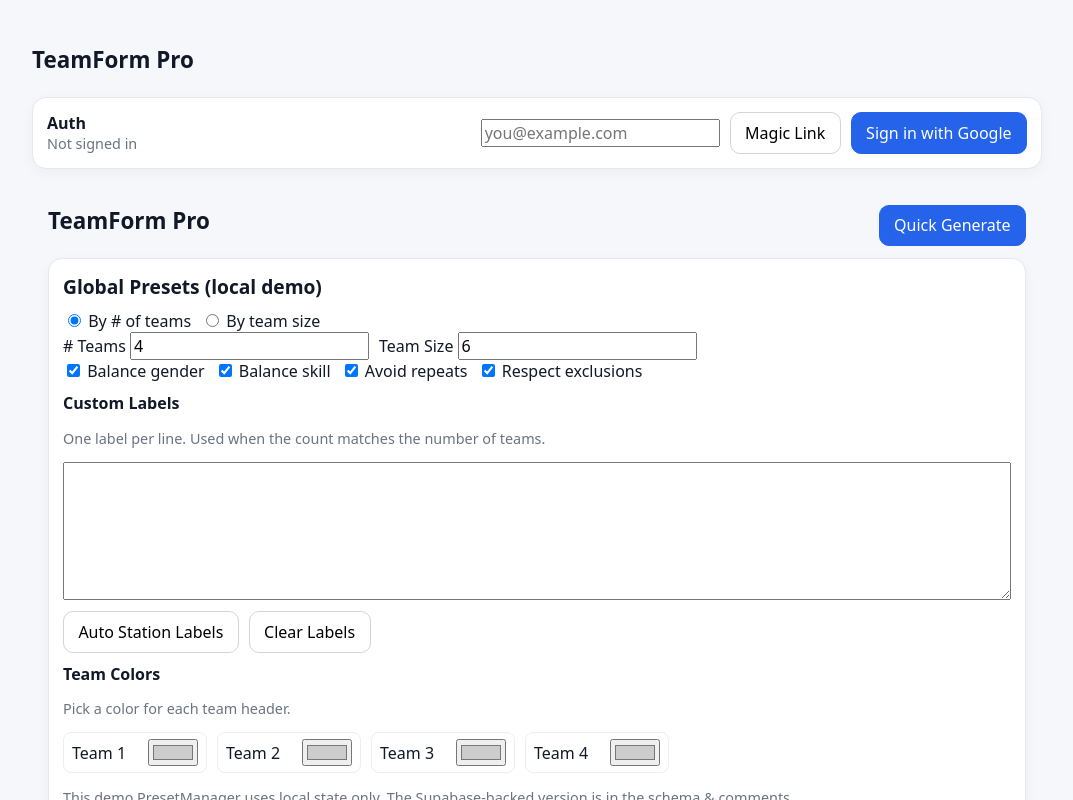
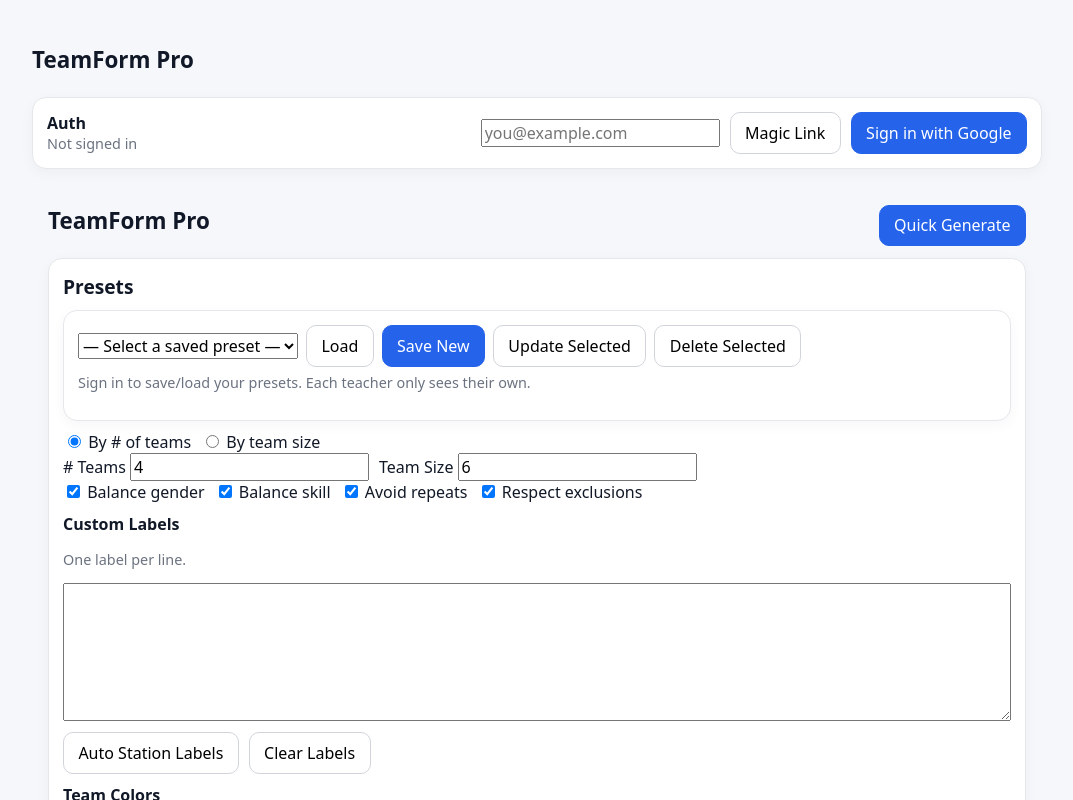
Before and after one commit to TeamFormPro/TeamForm-Pro, a React (Vite) app: page / in a window 1280 px wide. Shown: the top 800 px of the page, without its empty margins (103-1176 px from the left). Built offline with nearby package versions, Linux system fonts and the light colour scheme.

Commit message:
Add Presets (save/load) and wire into Dashboard

```diff
--- a/src/components/PresetManager.tsx
+++ b/src/components/PresetManager.tsx
@@ -1,5 +1,7 @@
-import { useState } from 'react'
+import { useEffect, useState } from 'react'
 import type { GroupOptions } from '../types'
+import { listPresets, createPreset, updatePreset, deletePreset, type PresetRow } from '../lib/data'
+import { supabase } from '../lib/supabase'
 
 const DEFAULT_OPTIONS: GroupOptions = {
   mode: 'teams',
@@ -15,77 +17,152 @@ const DEFAULT_OPTIONS: GroupOptions = {
 
 export default function PresetManager() {
   const [opts, setOpts] = useState<GroupOptions>(DEFAULT_OPTIONS)
+  const [presets, setPresets] = useState<PresetRow[]>([])
+  const [selectedId, setSelectedId] = useState<string>('')
 
-  const teamCountForLabels = () => {
-    if (opts.mode === 'teams') return Math.max(1, opts.numTeams || 4)
-    return Math.max(1, Math.ceil((opts.teamSize || 6)))
-  }
+  useEffect(() => {
+    const load = async () => {
+      const { data: { user } } = await supabase.auth.getUser()
+      if (!user) { setPresets([]); return }
+      const rows = await listPresets()
+      setPresets(rows)
+    }
+    load()
+    const sub = supabase.auth.onAuthStateChange(() => load())
+    return () => { sub.data.subscription.unsubscribe() }
+  }, [])
 
-  const autoStations = () => {
-    const k = teamCountForLabels()
-    const labels = Array.from({length: k}, (_,i)=>`Station ${i+1}`)
-    setOpts({...opts, customLabels: labels})
-  }
+  const kTeams = opts.mode === 'teams'
+    ? Math.max(1, opts.numTeams || 1)
+    : Math.max(1, Math.ceil((opts.teamSize || 2))) // rough preview for labels/colors count
 
-  const ensureColorCount = (k: number) => {
+  const ensureColors = (k: number) => {
     const base = opts.customColors || []
     const next = base.slice(0, k)
     while (next.length < k) next.push('#cccccc')
     return next
   }
 
-  const colorCount = teamCountForLabels()
-  const colors = ensureColorCount(colorCount)
+  async function onSaveNew() {
+    const name = prompt('Preset name?')
+    if (!name) return
+    await createPreset(name, opts)
+    const rows = await listPresets()
+    setPresets(rows)
+    alert('Preset saved.')
+  }
+
+  async function onUpdateExisting() {
+    if (!selectedId) return alert('Choose a preset to update.')
+    const row = presets.find(p => p.id === selectedId)
+    if (!row) return
+    await updatePreset(row.id, row.name, opts)
+    const rows = await listPresets()
+    setPresets(rows)
+    alert('Preset updated.')
+  }
+
+  async function onDelete() {
+    if (!selectedId) return alert('Choose a preset to delete.')
+    if (!confirm('Delete this preset?')) return
+    await deletePreset(selectedId)
+    setSelectedId('')
+    const rows = await listPresets()
+    setPresets(rows)
+  }
+
+  function applyPreset(row: PresetRow) {
+    setSelectedId(row.id)
+    setOpts(row.options_json as GroupOptions)
+  }
+
+  function autoStations() {
+    const labels = Array.from({ length: kTeams }, (_, i) => `Station ${i + 1}`)
+    setOpts({ ...opts, customLabels: labels })
+  }
+
+  const colors = ensureColors(kTeams)
 
   return (
     <div>
-      <h2>Global Presets (local demo)</h2>
+      <h2>Presets</h2>
+
+      {/* Preset picker */}
+      <div className="card" style={{ marginBottom: 10 }}>
+        <div className="row" style={{ flexWrap: 'wrap', gap: 8 }}>
+          <select value={selectedId} onChange={e => setSelectedId(e.target.value)}>
+            <option value="">— Select a saved preset —</option>
+            {presets.map(p => (
+              <option key={p.id} value={p.id}>
+                {new Date(p.created_at).toLocaleDateString()} — {p.name}
+              </option>
+            ))}
+          </select>
+          <button onClick={async () => {
+            const row = presets.find(p => p.id === selectedId)
+            if (!row) return alert('Pick a preset to load.')
+            applyPreset(row)
+          }}>
+            Load
+          </button>
+          <button onClick={onSaveNew} className="primary">Save New</button>
+          <button onClick={onUpdateExisting}>Update Selected</button>
+          <button onClick={onDelete}>Delete Selected</button>
+        </div>
+        <p className="muted" style={{ marginTop: 6 }}>
+          Sign in to save/load your presets. Each teacher only sees their own.
+        </p>
+      </div>
+
+      {/* Options editor (same as before, with labels/colors) */}
       <div className="row">
-        <label><input type="radio" checked={opts.mode==='teams'} onChange={()=>setOpts({...opts, mode:'teams'})}/> By # of teams</label>
-        <label><input type="radio" checked={opts.mode==='size'} onChange={()=>setOpts({...opts, mode:'size'})}/> By team size</label>
+        <label><input type="radio" checked={opts.mode === 'teams'} onChange={() => setOpts({ ...opts, mode: 'teams' })} /> By # of teams</label>
+        <label><input type="radio" checked={opts.mode === 'size'} onChange={() => setOpts({ ...opts, mode: 'size' })} /> By team size</label>
       </div>
       <div className="row">
-        <label># Teams <input type="number" value={opts.numTeams||4} onChange={e=>setOpts({...opts, numTeams: Number(e.target.value)})}/></label>
-        <label>Team Size <input type="number" value={opts.teamSize||6} onChange={e=>setOpts({...opts, teamSize: Number(e.target.value)})}/></label>
+        <label># Teams <input type="number" value={opts.numTeams || 4} onChange={e => setOpts({ ...opts, numTeams: Number(e.target.value) })} /></label>
+        <label>Team Size <input type="number" value={opts.teamSize || 6} onChange={e => setOpts({ ...opts, teamSize: Number(e.target.value) })} /></label>
       </div>
       <div className="row">
-        <label><input type="checkbox" checked={opts.balanceGender} onChange={e=>setOpts({...opts, balanceGender: e.target.checked})}/> Balance gender</label>
-        <label><input type="checkbox" checked={opts.balanceSkill} onChange={e=>setOpts({...opts, balanceSkill: e.target.checked})}/> Balance skill</label>
-        <label><input type="checkbox" checked={opts.avoidRepeats} onChange={e=>setOpts({...opts, avoidRepeats: e.target.checked})}/> Avoid repeats</label>
-        <label><input type="checkbox" checked={opts.respectExclusions} onChange={e=>setOpts({...opts, respectExclusions: e.target.checked})}/> Respect exclusions</label>
+        <label><input type="checkbox" checked={opts.balanceGender} onChange={e => setOpts({ ...opts, balanceGender: e.target.checked })} /> Balance gender</label>
+        <label><input type="checkbox" checked={opts.balanceSkill} onChange={e => setOpts({ ...opts, balanceSkill: e.target.checked })} /> Balance skill</label>
+        <label><input type="checkbox" checked={opts.avoidRepeats} onChange={e => setOpts({ ...opts, avoidRepeats: e.target.checked })} /> Avoid repeats</label>
+        <label><input type="checkbox" checked={opts.respectExclusions} onChange={e => setOpts({ ...opts, respectExclusions: e.target.checked })} /> Respect exclusions</label>
       </div>
 
       <div style={{ marginTop: 10 }}>
         <strong>Custom Labels</strong>
-        <p className="muted">One label per line. Used when the count matches the number of teams.</p>
+        <p className="muted">One label per line.</p>
         <textarea
           rows={6}
-          style={{width:'100%'}}
-          value={(opts.customLabels||[]).join('\n')}
-          onChange={e=>setOpts({...opts, customLabels: e.target.value.split(/\r?\n/).map(s=>s.trim()).filter(Boolean)})}
+          style={{ width: '100%' }}
+          value={(opts.customLabels || []).join('\n')}
+          onChange={e => setOpts({
+            ...opts,
+            customLabels: e.target.value.split(/\r?\n/).map(s => s.trim()).filter(Boolean)
+          })}
         />
-        <div className="row" style={{marginTop:6}}>
+        <div className="row" style={{ marginTop: 6 }}>
           <button onClick={autoStations}>Auto Station Labels</button>
-          <button onClick={()=> setOpts({...opts, customLabels: []})}>Clear Labels</button>
+          <button onClick={() => setOpts({ ...opts, customLabels: [] })}>Clear Labels</button>
         </div>
       </div>
 
       <div style={{ marginTop: 10 }}>
         <strong>Team Colors</strong>
         <p className="muted">Pick a color for each team header.</p>
-        <div className="row" style={{flexWrap:'wrap'}}>
+        <div className="row" style={{ flexWrap: 'wrap' }}>
           {colors.map((c, i) => (
-            <label key={i} className="row" style={{gap:6, border:'1px solid #eee', borderRadius:8, padding:'6px 8px'}}>
-              <span style={{minWidth:70}}>Team {i+1}</span>
-              <input type="color" value={c} onChange={e=>{
+            <label key={i} className="row" style={{ gap: 6, border: '1px solid #eee', borderRadius: 8, padding: '6px 8px' }}>
+              <span style={{ minWidth: 70 }}>Team {i + 1}</span>
+              <input type="color" value={c} onChange={e => {
                 const next = colors.slice(); next[i] = e.target.value
-                setOpts({...opts, customColors: next})
-              }}/>
+                setOpts({ ...opts, customColors: next })
+              }} />
             </label>
           ))}
         </div>
       </div>
-      <p className="muted">This demo PresetManager uses local state only. The Supabase-backed version is in the schema & comments.</p>
     </div>
   )
 }
--- /dev/null
+++ b/src/lib/data.ts
@@ -0,0 +1,48 @@
+import { supabase } from './supabase'
+
+export async function requireUserId() {
+  const { data: { user }, error } = await supabase.auth.getUser()
+  if (error) throw error
+  if (!user) throw new Error('Please sign in first.')
+  return user.id
+}
+
+export type PresetRow = {
+  id: string
+  name: string
+  options_json: any
+  created_at: string
+}
+
+export async function listPresets(): Promise<PresetRow[]> {
+  const { data, error } = await supabase
+    .from('presets')
+    .select('*')
+    .order('created_at', { ascending: false })
+  if (error) throw error
+  return data || []
+}
+
+export async function createPreset(name: string, options_json: any) {
+  const user_id = await requireUserId()
+  const { error } = await supabase
+    .from('presets')
+    .insert({ user_id, name, options_json })
+  if (error) throw error
+}
+
+export async function updatePreset(id: string, name: string, options_json: any) {
+  const { error } = await supabase
+    .from('presets')
+    .update({ name, options_json })
+    .eq('id', id)
+  if (error) throw error
+}
+
+export async function deletePreset(id: string) {
+  const { error } = await supabase
+    .from('presets')
+    .delete()
+    .eq('id', id)
+  if (error) throw error
+}
```
